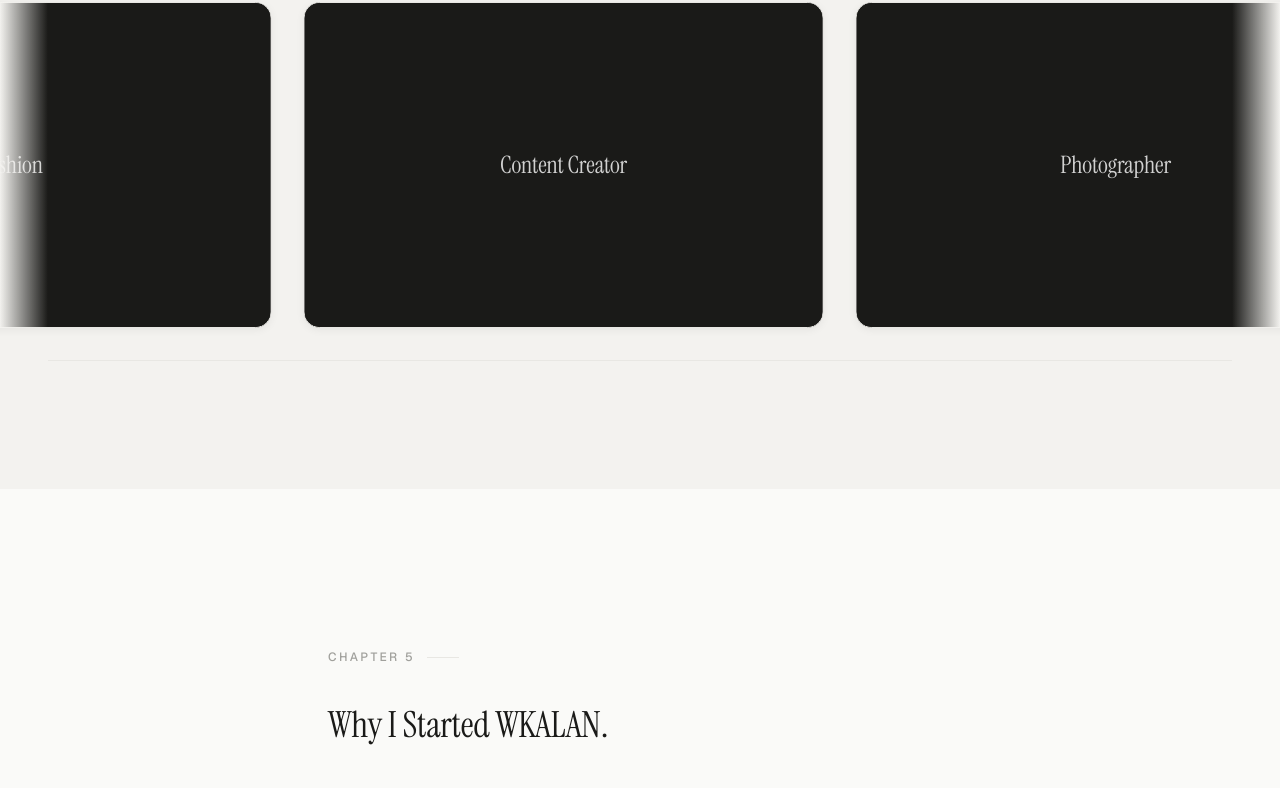
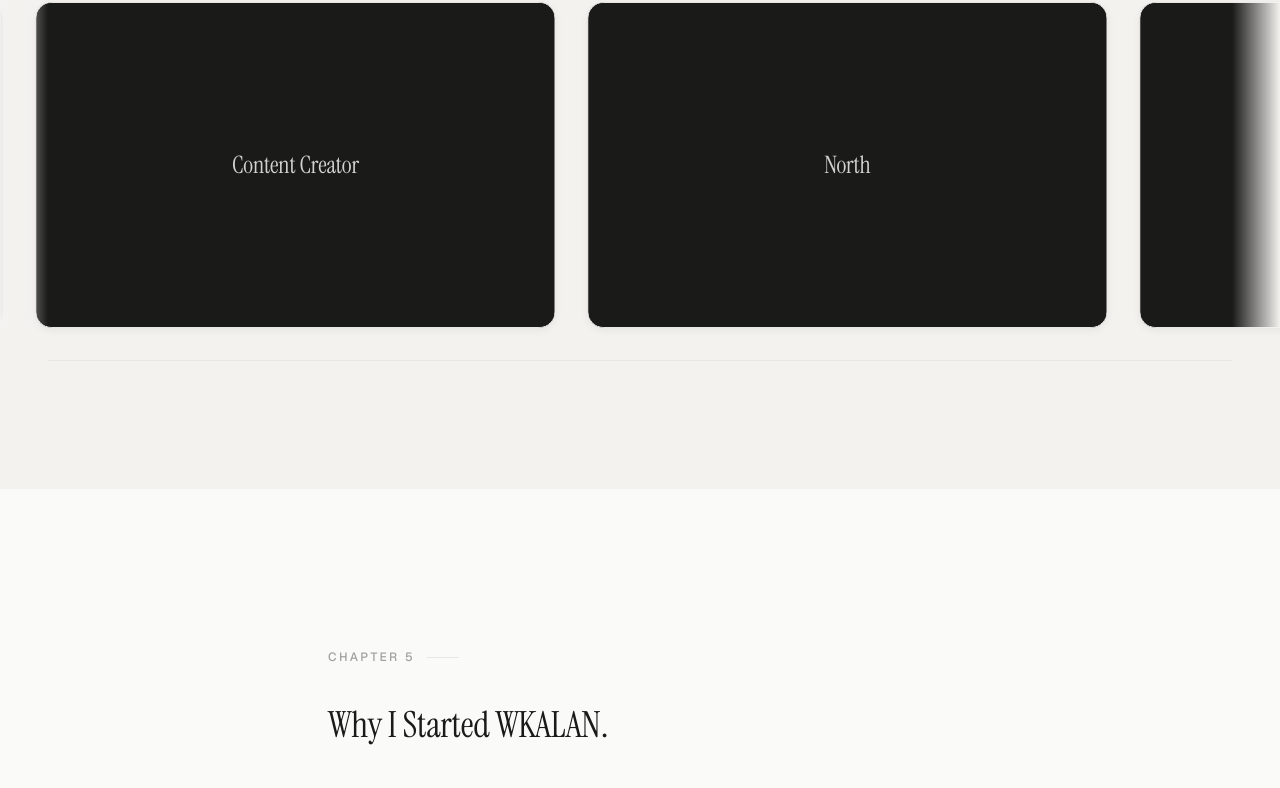
Before and after one commit to WKALAN2007/wkalan, a Next.js app: page / in a window 1280 px wide. Shown: the part 3681-4469 px from the top of the page. Built offline with nearby package versions, Linux system fonts and the light colour scheme.

Commit message:
feat: add North to Chapter 4 Stories We've Crafted

```diff
--- a/03_Engineering_System/site/sections/Chapter5Stories.tsx
+++ b/03_Engineering_System/site/sections/Chapter5Stories.tsx
@@ -28,9 +28,17 @@ const stories = [
     objectPosition: "50% 50%" as const,
     noBanner: true,
   },
+  {
+    name: "North",
+    banner: "/north-banner.jpg",
+    href: "/north",
+    theme: "warm" as const,
+    objectPosition: "50% 50%" as const,
+    noBanner: true,
+  },
 ];
 
-// Duplicate for seamless infinite loop (3 stories × 4 = 12 cards)
+// Duplicate for seamless infinite loop (4 stories × 4 = 16 cards)
 const LOOP_STORIES = [...stories, ...stories, ...stories, ...stories];
 
 /* ─────────────────────────────────────────
```
